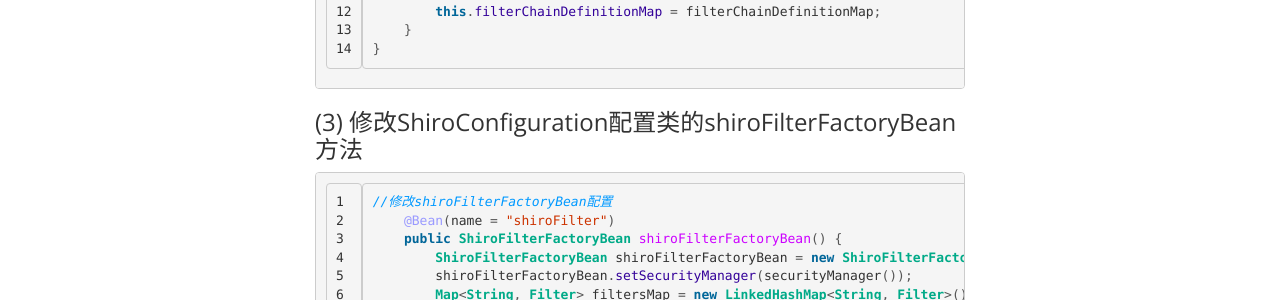
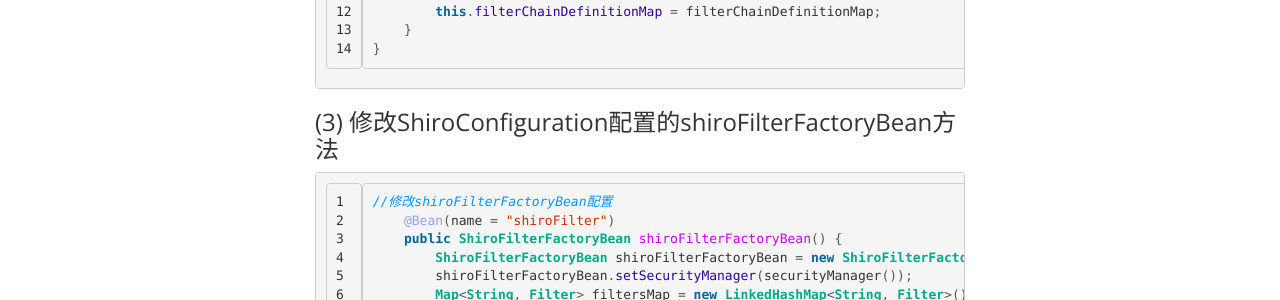
Before and after one commit to lcbbcl/licaibo.github.io, a Jekyll site: the page built from _posts/2017-07-07-Shiro-SpringBoot(二).md, in a window 1280 px wide and 900 px high, scrolled down 6448 px. Shown: the part 155-455 px from the top of the window. Built offline with Jekyll 4.4.1, drawn with Linux system fonts in a browser that asks for light colours.

Commit message:
修改文章样式

````diff
--- a/_posts/2017-07-07-Shiro-SpringBoot(二).md
+++ b/_posts/2017-07-07-Shiro-SpringBoot(二).md
@@ -247,7 +247,7 @@
 }
 ```
 
-### (3) 修改ShiroConfiguration配置类的shiroFilterFactoryBean方法
+### (3) 修改ShiroConfiguration配置的shiroFilterFactoryBean方法
 ```java
 //修改shiroFilterFactoryBean配置
     @Bean(name = "shiroFilter")
````
